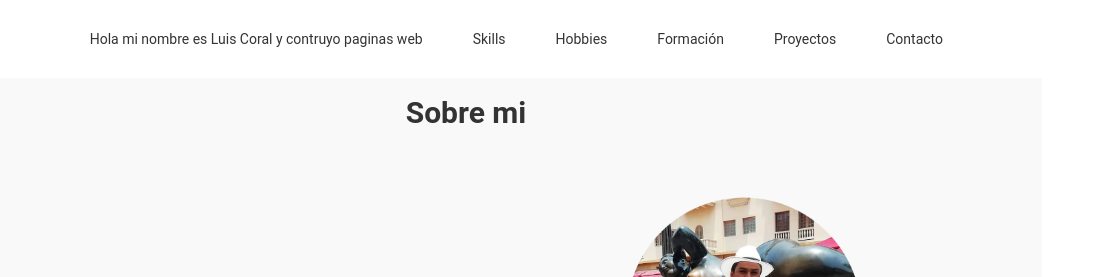
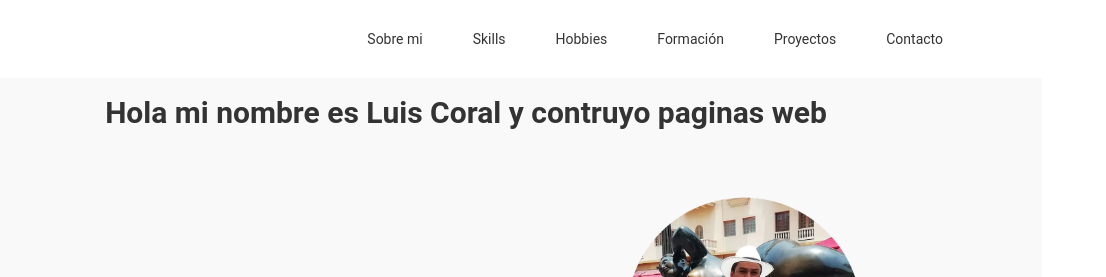
Before and after one commit to luis-coraldulce/Portafolio-de-servicios, a plain HTML site: page index.html in a window 1280 px wide. Shown: the top 277 px of the page, 174-1280 px from the left. Drawn offline with Linux system fonts and the light colour scheme.

Commit message:
Update index.html

```diff
--- a/index.html
+++ b/index.html
@@ -20,7 +20,7 @@
   <label for="menu-toggle" class="menu-icon">&#9776;</label>
   <nav>
     <ul>
-      <li><a href="#sobre-mi">Hola mi nombre es Luis Coral y contruyo paginas web</a></li>
+      <li><a href="#sobre-mi">Sobre mi</a></li>
       <li><a href="#skills">Skills</a></li>
       <li><a href="#hobbies">Hobbies</a></li>
       <li><a href="#formacion">Formación</a></li>
@@ -33,7 +33,7 @@
 <body>
   <script src="js/javascript.js"></script>
   <section id="sobre-mi">
-    <h2>Sobre mi</h2>
+    <h2>Hola mi nombre es Luis Coral y contruyo paginas web</h2>
     <div class="about-me">
       <div class="text">
         <p>Hola! Soy Luis Coral, un desarrollador Front-End apasionado por crear experiencias web atractivas y funcionales. Con experiencia en HTML5, CSS3 y JavaScript, me especializo en convertir diseños creativos en interfaces intuitivas y responsivas. Me encanta colaborar en equipo y estoy siempre buscando aprender y mejorar mis habilidades. Si buscas un desarrollador Front-End comprometido y creativo, ¡estoy listo para contribuir a tu proyecto!.</p>
```
